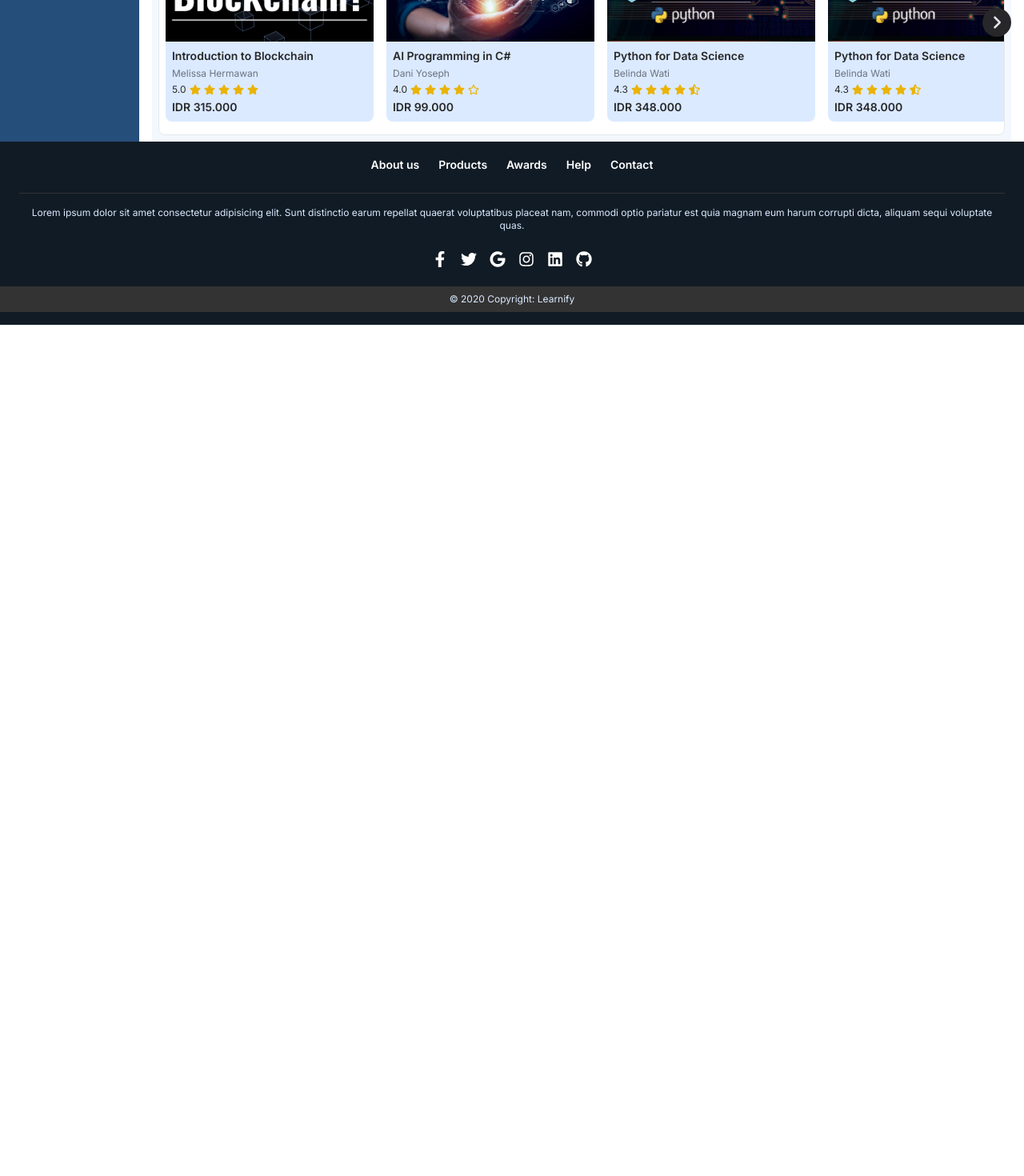
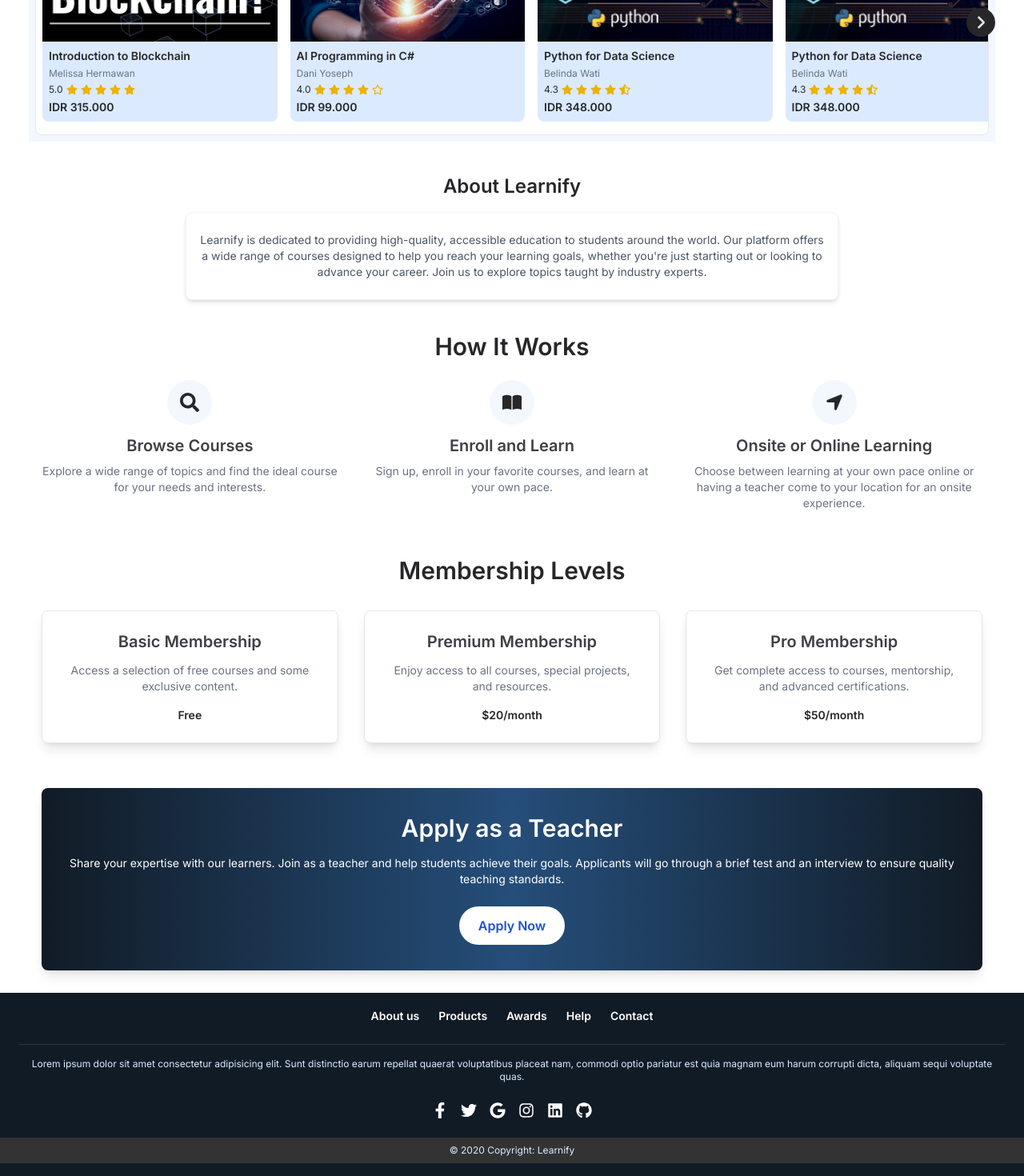
Before and after one commit to chnJia/learnify-web, a React (Create React App) app: page / in a window 1280 px wide. Shown: the part 699-2169 px from the top of the page at 80% size. Before the commit the page ends 1105 px from the top, so only its background shows below. Built offline with nearby package versions, Linux system fonts and the light colour scheme.

Commit message:
added section on home page

```diff
--- a/src/App.tsx
+++ b/src/App.tsx
@@ -1,7 +1,6 @@
 import './App.css';
 import { BrowserRouter, Route, Routes } from 'react-router-dom';
 import Home from './pages/Home';
-import SideMenu from './components/SideMenu';
 import Navbar from './components/Navbar';
 import Footer from './components/Footer';
 import CourseDetailPage from './pages/CourseDetailPage';
@@ -10,15 +9,13 @@
   return (
     <BrowserRouter>
       <Navbar />
-      <div className="flex">
-        <SideMenu />
-        <div className="content flex-1 pt-5">
+        <div className='mt-5 px-5 pb-7'>
           <Routes>
             <Route path="/" element={<Home />} />
             <Route path="/course/:courseId" element={<CourseDetailPage />} />
           </Routes>
         </div>
-      </div>
+
       <Footer/>
     </BrowserRouter>
   );
--- a/src/components/SideMenu.tsx
+++ /dev/null
@@ -1,12 +0,0 @@
-const SideMenu: React.FC = () => {
-    return (
-      <div className="relative left-0 h-min-screen bg-dark-moderate-blue text-white p-4 w-56">
-        <div className="bg-slate-800 opacity-70 py-2 px-2 rounded-lg">
-          <p className="text-white font-semibold text-xl">Role</p>
-          <p className="text-light-yellow font-semibold text-base mt-1">Student</p>
-        </div>
-      </div>
-    );
-  };
-
-export default SideMenu;
--- a/src/pages/Home.tsx
+++ b/src/pages/Home.tsx
@@ -1,7 +1,8 @@
 import { useRef, useEffect, useState } from "react";
 import Typewriter from 'typewriter-effect';
 import Course from "../components/Courses";
-import { FaAngleRight, FaAngleLeft } from "react-icons/fa6";
+import { FaAngleRight, FaAngleLeft, FaBookOpen, FaLocationArrow } from "react-icons/fa6";
+import { FaSearch } from "react-icons/fa";
 import { Link } from 'react-router-dom';
 import { useNavigate } from 'react-router-dom';
 
@@ -164,6 +165,7 @@
 
     return (
         <div className="flex flex-col px-4">
+            <div className="text-right">
                 <h1 className="text-zinc-800 font-medium text-xl">
                     <Typewriter
                         onInit={(typewriter) => {
@@ -173,6 +175,7 @@
                         }}
                     />
                 </h1>
+            </div>
 
             <div className="mt-7 flex flex-col bg-light-blue px-3 pt-2 pb-3 rounded-lg">
                 <h1 className="text-moderate-blue font-bold text-lg">Upcoming Schedule</h1>
@@ -256,6 +259,82 @@
                     <FaAngleRight className="text-xl font-light" />
                 </button>
             </div>
+
+            <section className="mt-10 px-4">
+                <div className="text-center mb-10 relative px-4 md:px-10 relative max-w-4xl mx-auto">
+                    <h2 className="text-2xl font-semibold text-center mb-4 text-zinc-800">About Learnify</h2>
+                    <p className="text-center text-gray-600 text-sm mx-auto px-4 py-6 bg-white rounded-lg shadow-md border border-gray-100">
+                        Learnify is dedicated to providing high-quality, accessible education to students around the world.
+                        Our platform offers a wide range of courses designed to help you reach your learning goals, whether
+                        you're just starting out or looking to advance your career. Join us to explore topics taught by industry experts.
+                    </p>
+                </div>
+
+                <h2 className="text-3xl font-semibold text-center mb-6 text-zinc-800">How It Works</h2>
+                <div className="grid grid-cols-1 md:grid-cols-3 gap-8 text-center">
+                    <div className="flex flex-col items-center">
+                        <span className="bg-light-blue text-zinc-800 p-4 rounded-full mb-3">
+                            <FaSearch className="text-2xl" />
+                        </span>
+                        <h3 className="text-xl font-bold text-zinc-700">Browse Courses</h3>
+                        <p className="text-sm text-gray-500 mt-2">
+                            Explore a wide range of topics and find the ideal course for your needs and interests.
+                        </p>
+                    </div>
+                    <div className="flex flex-col items-center">
+                        <span className="bg-light-blue text-zinc-800 p-4 rounded-full mb-3">
+                            <FaBookOpen className="text-2xl" />
+                        </span>
+                        <h3 className="text-xl font-bold text-zinc-700">Enroll and Learn</h3>
+                        <p className="text-sm text-gray-500 mt-2">
+                            Sign up, enroll in your favorite courses, and learn at your own pace.
+                        </p>
+                    </div>
+                    <div className="flex flex-col items-center">
+                        <span className="bg-light-blue text-zinc-800 p-4 rounded-full mb-3">
+                            <FaLocationArrow className="text-2xl" />
+                        </span>
+                        <h3 className="text-xl font-bold text-zinc-700">Onsite or Online Learning</h3>
+                        <p className="text-sm text-gray-500 mt-2">
+                            Choose between learning at your own pace online or having a teacher come to your location for an onsite experience.
+                        </p>
+                    </div>
+                </div>
+
+            </section>
+
+            <section className="mt-14 px-4">
+                <h2 className="text-3xl font-semibold text-center mb-8 text-zinc-800">Membership Levels</h2>
+                <div className="grid grid-cols-1 md:grid-cols-3 gap-8 text-center">
+                    <div className="bg-white rounded-lg shadow-lg p-6 border">
+                        <h3 className="text-xl font-bold text-zinc-700 mb-3">Basic Membership</h3>
+                        <p className="text-sm text-gray-500">Access a selection of free courses and some exclusive content.</p>
+                        <p className="text-sm font-semibold text-zinc-800 mt-4">Free</p>
+                    </div>
+                    <div className="bg-white rounded-lg shadow-lg p-6 border">
+                        <h3 className="text-xl font-bold text-zinc-700 mb-3">Premium Membership</h3>
+                        <p className="text-sm text-gray-500">Enjoy access to all courses, special projects, and resources.</p>
+                        <p className="text-sm font-semibold text-zinc-800 mt-4">$20/month</p>
+                    </div>
+                    <div className="bg-white rounded-lg shadow-lg p-6 border">
+                        <h3 className="text-xl font-bold text-zinc-700 mb-3">Pro Membership</h3>
+                        <p className="text-sm text-gray-500">Get complete access to courses, mentorship, and advanced certifications.</p>
+                        <p className="text-sm font-semibold text-zinc-800 mt-4">$50/month</p>
+                    </div>
+                </div>
+            </section>
+
+            <section className="mt-14 px-4">
+                <div className="bg-gradient-to-r from-dark-blue via-dark-moderate-blue to-dark-blue rounded-lg shadow-lg p-8 text-center text-white">
+                    <h2 className="text-3xl font-semibold mb-4">Apply as a Teacher</h2>
+                    <p className="text-sm mb-6">
+                        Share your expertise with our learners. Join as a teacher and help students achieve their goals. Applicants will go through a brief test and an interview to ensure quality teaching standards.
+                    </p>
+                    <button className="bg-white text-blue-700 font-semibold px-6 py-3 rounded-full hover:bg-blue-100 transition duration-300">
+                        Apply Now
+                    </button>
+                </div>
+            </section>
         </div>
     );
 }
--- a/tailwind.config.js
+++ b/tailwind.config.js
@@ -8,6 +8,7 @@
       colors: {
         'dark-blue': '#111B25',
         'dark-moderate-blue': '#254E7A',
+        'azure': '#3361b0',
         'soft-blue': '#DBEAFF',
         'light-blue': '#F3F8FF',
         'light-yellow': '#F7F3EA'
```
Also changed, not shown: src/pages/CourseDetailPage.tsx (+22 -34 lines). Lines whose indentation alone changed are shown as unchanged.
